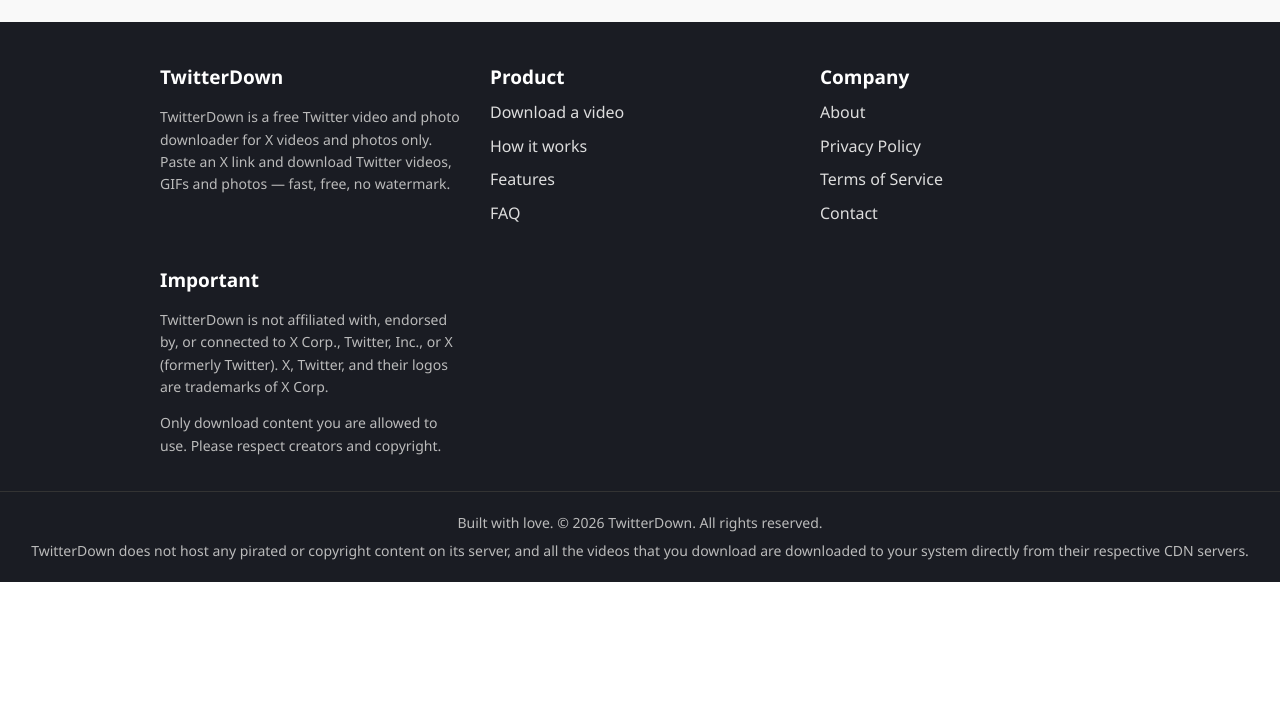
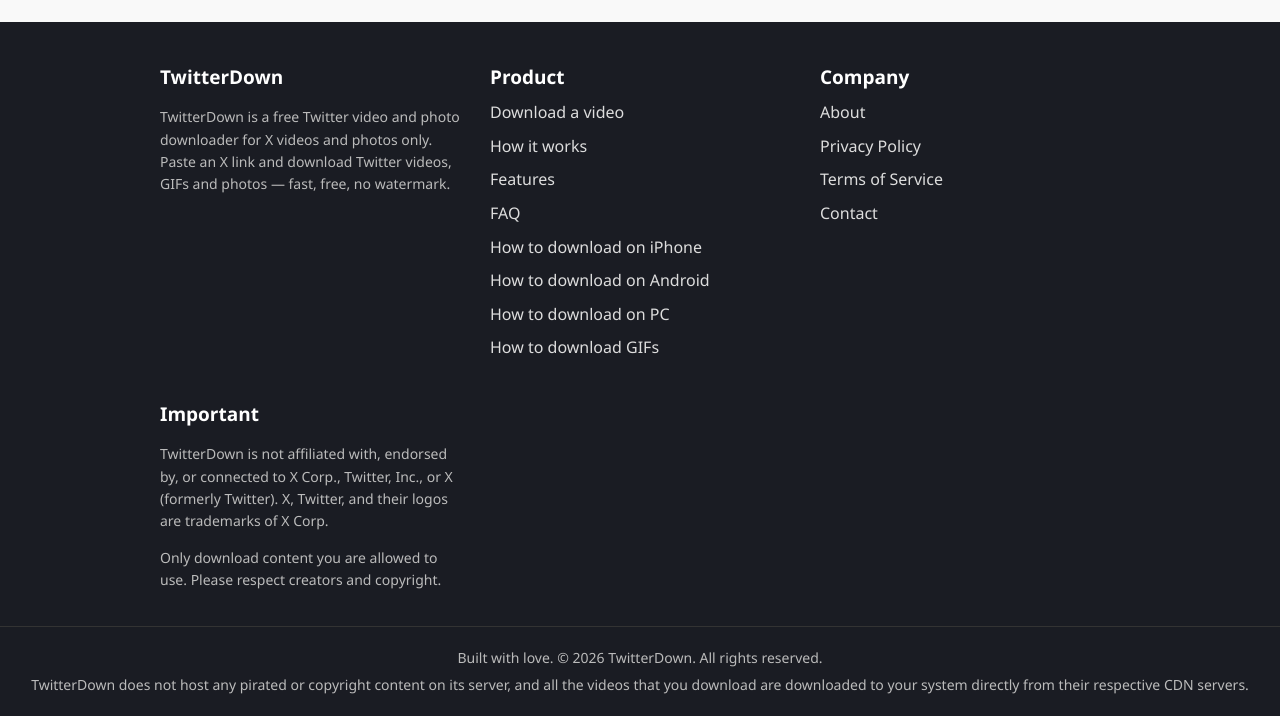
Before and after one commit to Ch-israr/twitter, a Flask app: page / in a window 1280 px wide. Shown: the part 3574-4290 px from the top of the page. Before the commit the page ends 4156 px from the top, so only its background shows below. Run offline with Flask 3, Linux system fonts and the light colour scheme; some libraries are stand-ins or nearby versions.

Commit message:
Add 4 how-to guide links to homepage footer

```diff
--- a/templates/index.html
+++ b/templates/index.html
@@ -158,6 +158,10 @@
           <li><a href="#how-it-works">{{ t.link_how }}</a></li>
           <li><a href="#features">{{ t.link_features }}</a></li>
           <li><a href="#faq">{{ t.link_faq }}</a></li>
+          <li><a href="/how-to-download-twitter-videos-iphone">How to download on iPhone</a></li>
+          <li><a href="/how-to-download-twitter-videos-android">How to download on Android</a></li>
+          <li><a href="/how-to-download-twitter-videos-pc">How to download on PC</a></li>
+          <li><a href="/how-to-download-twitter-gifs">How to download GIFs</a></li>
         </ul>
       </div>
       <div class="footer-col">
```
